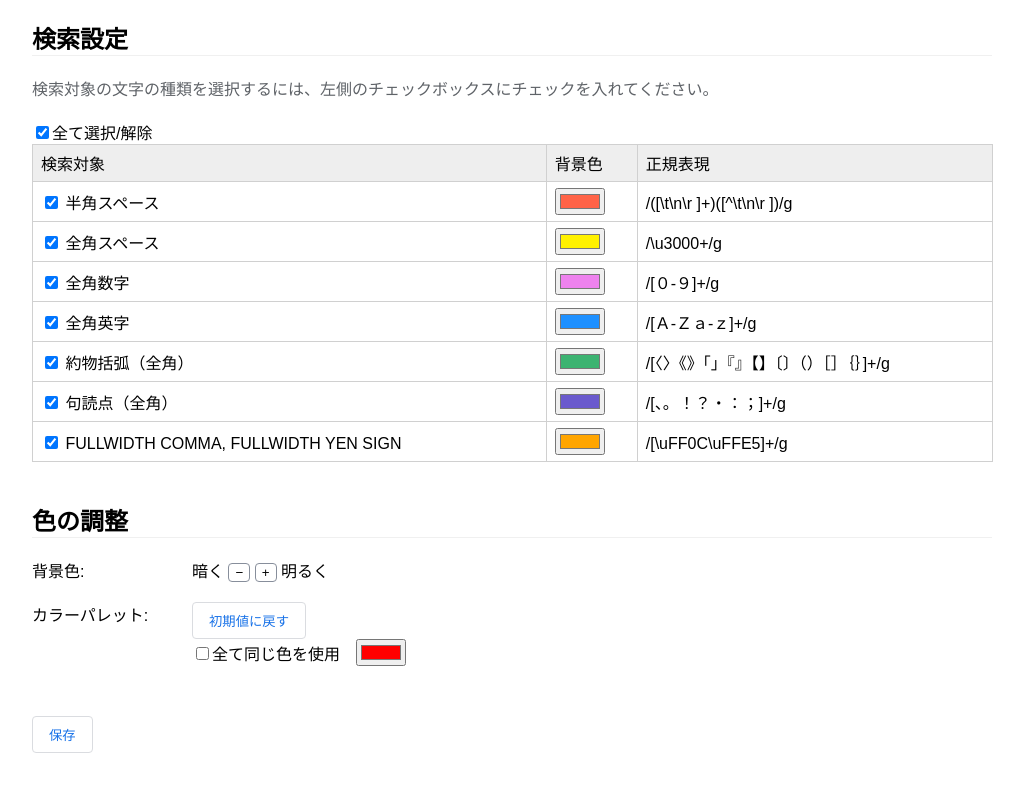
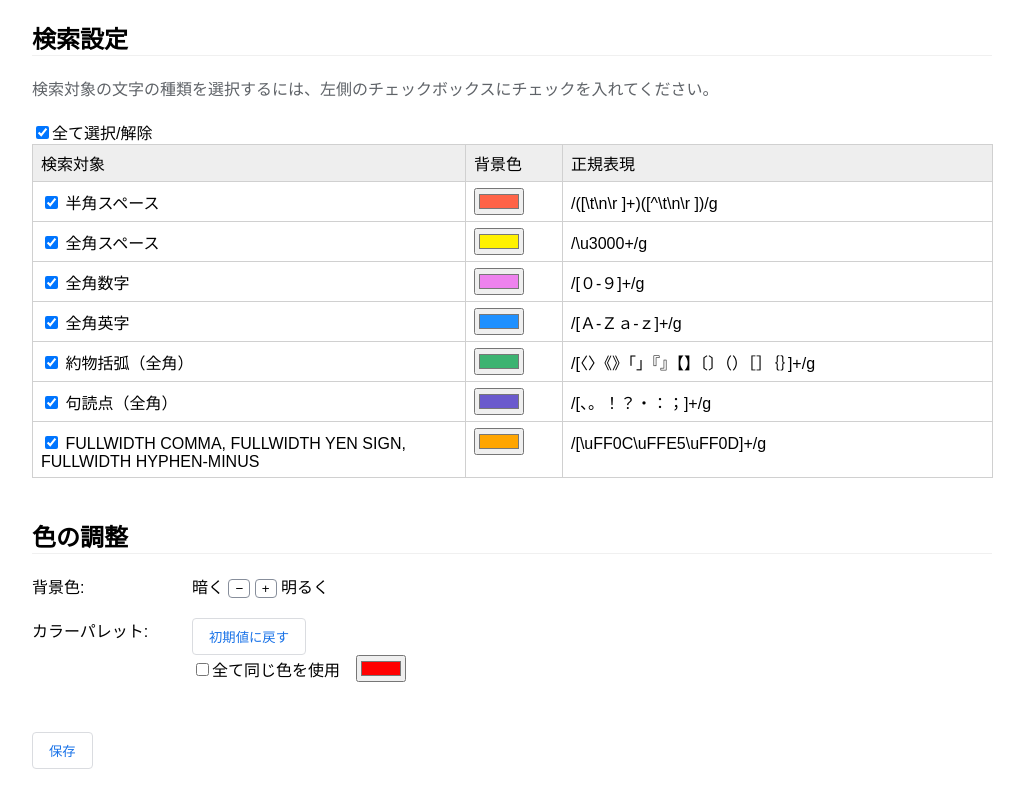
Before and after one commit to kazhashimoto/charcheck, a browser extension: page extension/options.html in a window 1280 px wide. Shown: the whole page, without its empty margins (128-1152 px from the left). Drawn offline with Linux system fonts and the light colour scheme.

Commit message:
Add FULLWIDTH HYPHEN-MINUS to check.

```diff
--- a/extension/charcheck.js
+++ b/extension/charcheck.js
@@ -114,7 +114,7 @@
             .replace_if(has('item4'), /[Ａ-Ｚａ-ｚ]+/g, '__ALPHA{__$&__}__')
             .replace_if(has('item5'), /[〈〉《》「」『』【】〔〕（）［］｛｝]+/g, '__BRACKETS{__$&__}__')
             .replace_if(has('item6'), /[、。！？・：；]+/g, '__PUNC{__$&__}__')
-            .replace_if(has('item7'), /[\uFF0C\uFFE5]+/g, '__FW_CHAR{__$&__}__'); // FULLWIDTH COMMA, FULLWIDTH YEN SIGN
+            .replace_if(has('item7'), /[\uFF0C\uFFE5\uFF0D]+/g, '__FW_CHAR{__$&__}__'); // FULLWIDTH COMMA, FULLWIDTH YEN SIGN, FULLWIDTH HYPHEN-MINUS
       });
 
       map.forEach((re, clsname) => {
--- a/extension/options.css
+++ b/extension/options.css
@@ -22,6 +22,12 @@ body {
   display: table-cell;
   border: 1px solid #d0d0d0;
   padding: 6px 8px;
+}
+.cell:nth-child(1) {
+  width: 26em;
+}
+.cell:nth-child(2) {
+  width: 5em;
 }
 .head {
   background-color: #eee;
--- a/extension/options.html
+++ b/extension/options.html
@@ -94,13 +94,13 @@
       <div class="row">
         <div class="cell">
           <input type="checkbox" id="item7" class="item" checked>
-          <label for="item7">FULLWIDTH COMMA, FULLWIDTH YEN SIGN</label>
+          <label for="item7">FULLWIDTH COMMA, FULLWIDTH YEN SIGN, FULLWIDTH HYPHEN-MINUS</label>
         </div>
         <div class="cell">
           <input type="color" id="color7" class="color">
         </div>
         <div class="cell">
-          <p class="regexp">/[\uFF0C\uFFE5]+/g</p>
+          <p class="regexp">/[\uFF0C\uFFE5\uFF0D]+/g</p>
         </div>
       </div>
     </div>
```
